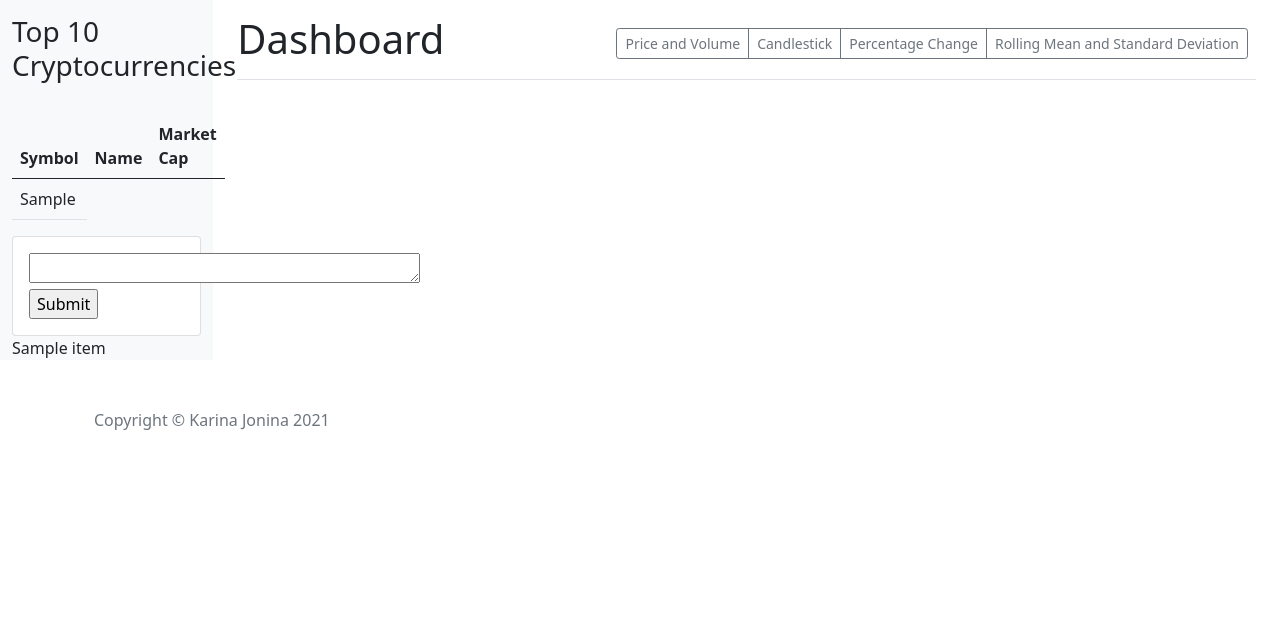
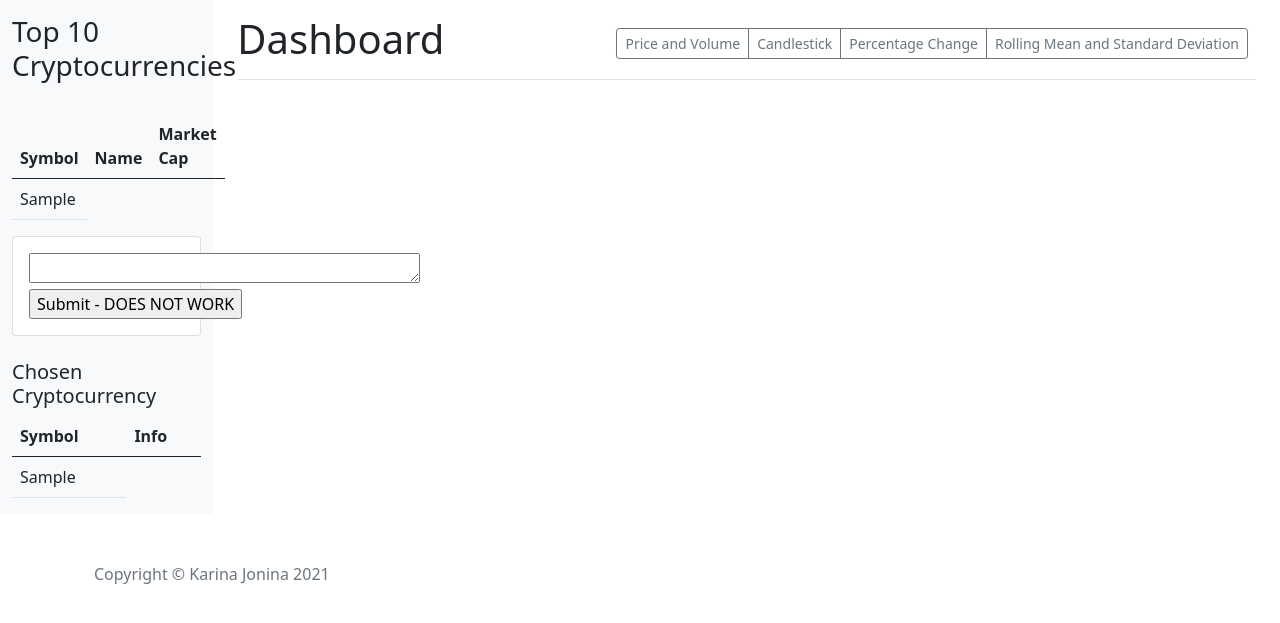
Before and after one commit to kjonina/Web-Development-and-Cryptocurrency-Analysis, a Django app: template karina/thesis/templates/base.html in a window 1280 px wide. Shown: the part 57-680 px from the top of the page. Run offline with Django 3.2, Linux system fonts and the light colour scheme; the template is opened without the code that fills it: most values are stand-ins (such as "Sample title", 1, 10 or a date in 2020); parts of the project's set-up code (start-up, migrations or seed data) failed here and were passed over.

Commit message:
Providing the user with info on their chosen crypto in the sidebar

```diff
--- a/karina/thesis/services/get_crypto_info.py
+++ b/karina/thesis/services/get_crypto_info.py
@@ -18,7 +18,7 @@
     #trying to present the information
     df_new = df_cryptolist.copy()
     df_new.set_index("Symbol", inplace=True)
-    df_new.head()
     info_on_crypto = df_new.loc[crypto]
-    print(info_on_crypto)
-    return info_on_crypto
+    info_on_crypto = info_on_crypto.reset_index(drop=False)
+    print(info_on_crypto.reset_index(drop=True))
+    return info_on_crypto.to_json(orient='records')
--- a/karina/thesis/templates/partials/_sidebar.html
+++ b/karina/thesis/templates/partials/_sidebar.html
@@ -30,7 +30,6 @@
             {% endfor %}
           </tr>
           {% endfor %}
-
         </tbody>
       </table>
 
@@ -40,22 +39,34 @@
             <form action="">
               <textarea id="search_value" cols="40" rows="1" name="insert_crypto"></textarea>
               <br />
-                    <input id="inputbutton" type="button" value="Submit" />
+              <input id="inputbutton" type="button" value="Submit - DOES NOT WORK" />
             </form>
           </div>
         </div>
       </div>
 
+      <br />
       <div>
         {% if get_crypto_info %}
+        <h5>Chosen Cryptocurrency</h5>
+        <table  class="table">
+          <thead>
+            <tr>
+              <th scope="col">Symbol</th>
+              <th scope="col">Info</th>
+            </tr>
+          </thead>
 
+          <tbody>
             {% for k in get_crypto_info %}
             <tr>
               {% for i in k.items %}
-            <td>{{ i }}</td>
+              <td>{{ i.1 }}</td>
               {% endfor %}
             </tr>
             {% endfor %}
+          </tbody>
+        </table>
         {% else %}
         <p>No cryptocurrency was chosen.</p>
         {% endif %}
@@ -71,7 +82,7 @@
 
           $.get(url, function(data) {
             console.log(data)
-            $detailDiv.html(data.item)
+            // $detailDiv.html(data.item)
           });
         });
       </script>
```
Also changed, not shown: karina/thesis/views.py (+5 -5 lines), karina/thesis/templates/base.html (indentation only), karina/thesis/templates/thesis/thesis_home.html (indentation only). Lines whose indentation alone changed are shown as unchanged.
